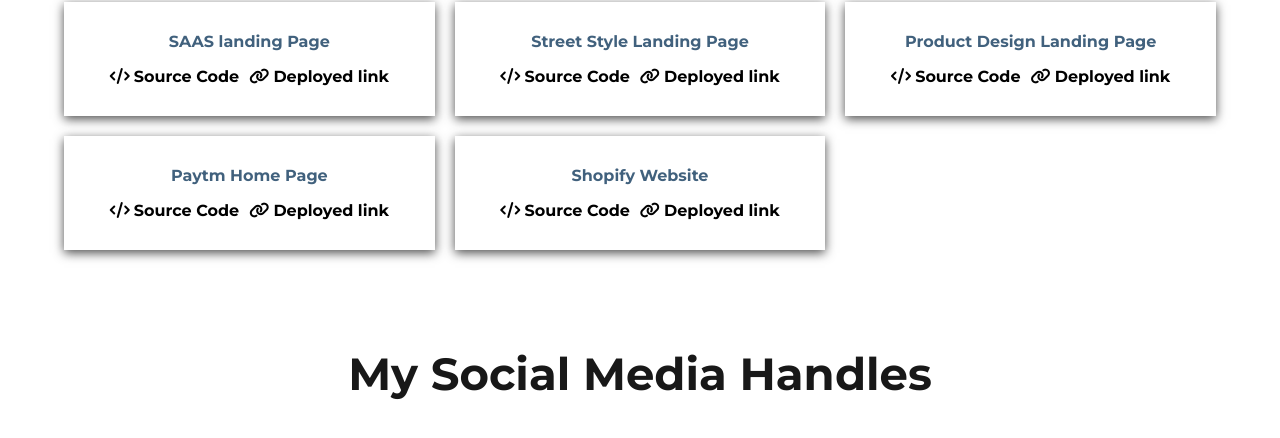
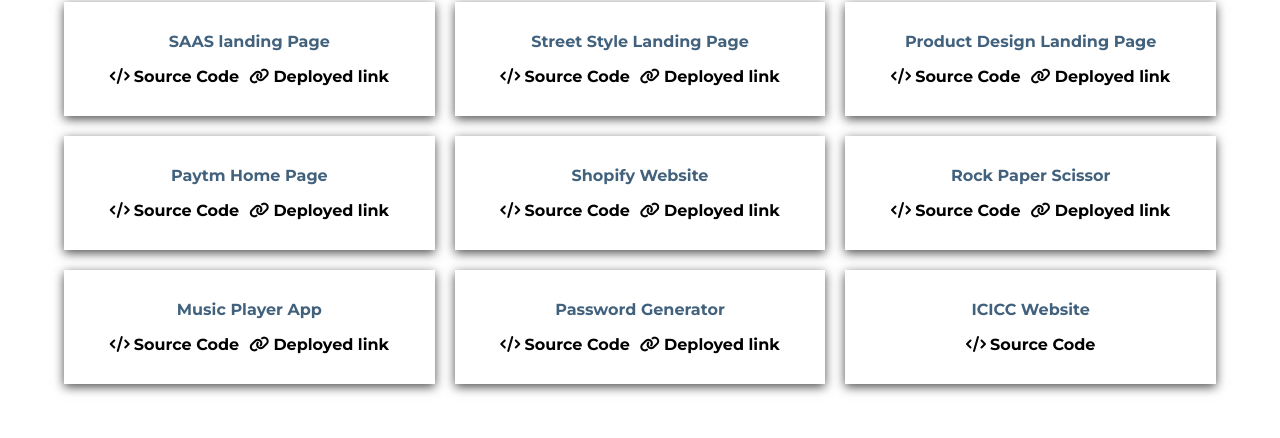
Before and after one commit to aivy45/portfolio, a plain HTML site: page index.html in a window 1280 px wide. Shown: the part 3811-4249 px from the top of the page. Drawn offline with Linux system fonts and the light colour scheme; a web font is replaced by a local one.

Commit message:
adding some more projects

```diff
--- a/index.html
+++ b/index.html
@@ -516,6 +516,68 @@
                 </div>
             </div>
 
+            <!-- 18 th project  -->
+            <div class="project-start">
+                <h4>Rock Paper Scissor</h4>
+                <div class="project-ineuron">
+                    <div class="source-code">
+                        <i class="fa-solid fa-code"></i>
+                        <a href="https://github.com/aivy45/Rock-paper-scissor-game" target="_blank">Source Code</a>
+                    </div>
+                    <div class="deployed-link">
+                        <i class="fa-solid fa-link"></i>
+                        <a href="https://rock-paper-scissor-game45.netlify.app/" target="_blank">Deployed link</a>
+                    </div>
+                </div>
+            </div>
+
+            <!-- 19th project  -->
+            <div class="project-start">
+                <h4>Music Player App</h4>
+                <div class="project-ineuron">
+                    <div class="source-code">
+                        <i class="fa-solid fa-code"></i>
+                        <a href="https://clinquant-sundae-212c18.netlify.app/" target="_blank">Source Code</a>
+                    </div>
+                    <div class="deployed-link">
+                        <i class="fa-solid fa-link"></i>
+                        <a href="https://github.com/aivy45/Music-Player" target="_blank">Deployed link</a>
+                    </div>
+                </div>
+            </div>
+
+            <!-- 20th project  -->
+            <div class="project-start">
+                <h4>Password Generator</h4>
+                <div class="project-ineuron">
+                    <div class="source-code">
+                        <i class="fa-solid fa-code"></i>
+                        <a href="https://password-generatorf45.netlify.app/" target="_blank">Source Code</a>
+                    </div>
+                    <div class="deployed-link">
+                        <i class="fa-solid fa-link"></i>
+                        <a href="https://github.com/aivy45/Password-Generator" target="_blank">Deployed link</a>
+                    </div>
+                </div>
+            </div>
+
+            <!-- 21 project  -->
+            <div class="project-start">
+                <h4>ICICC Website</h4>
+                <div class="project-ineuron">
+                    <div class="source-code">
+                        <i class="fa-solid fa-code"></i>
+                        <a href="https://github.com/aivy45/icicc" target="_blank">Source Code</a>
+                    </div>
+
+                </div>
+            </div>
+
+
+
+
+
+
 
 
         </div>
```
